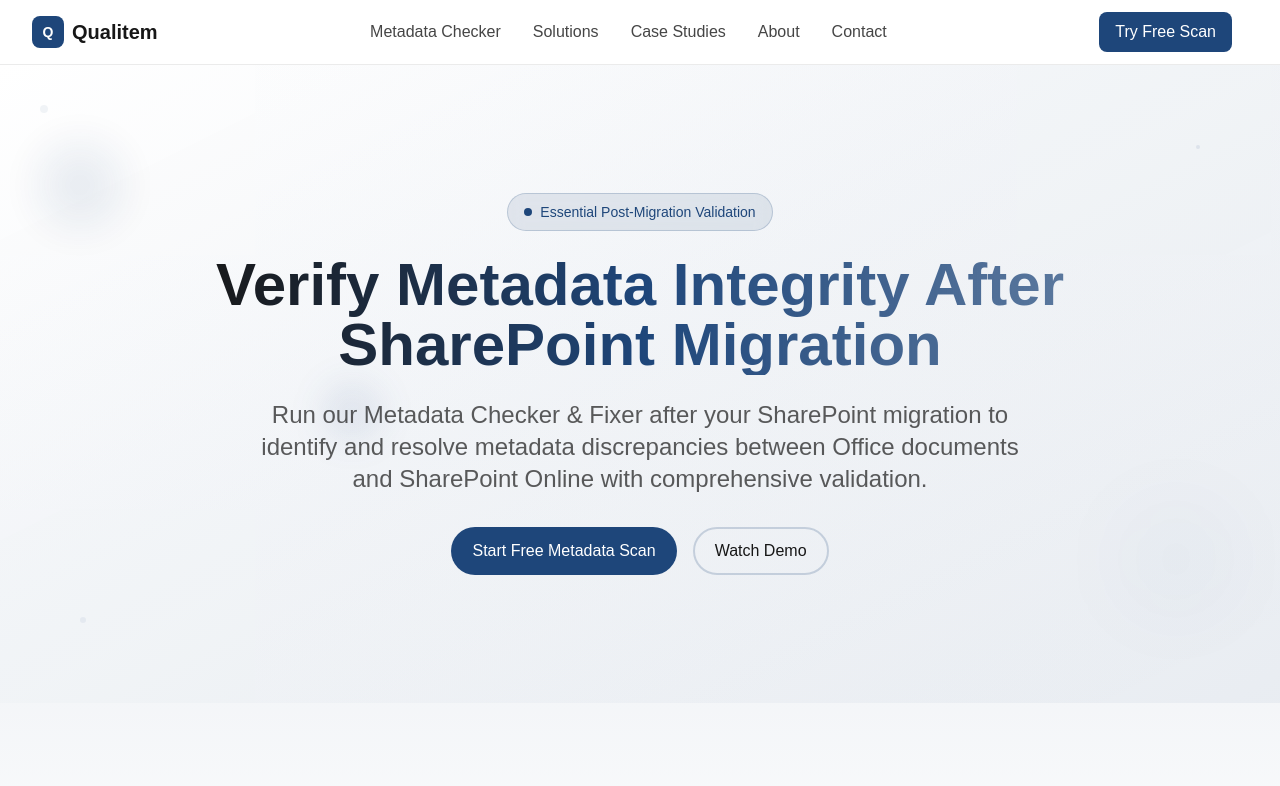
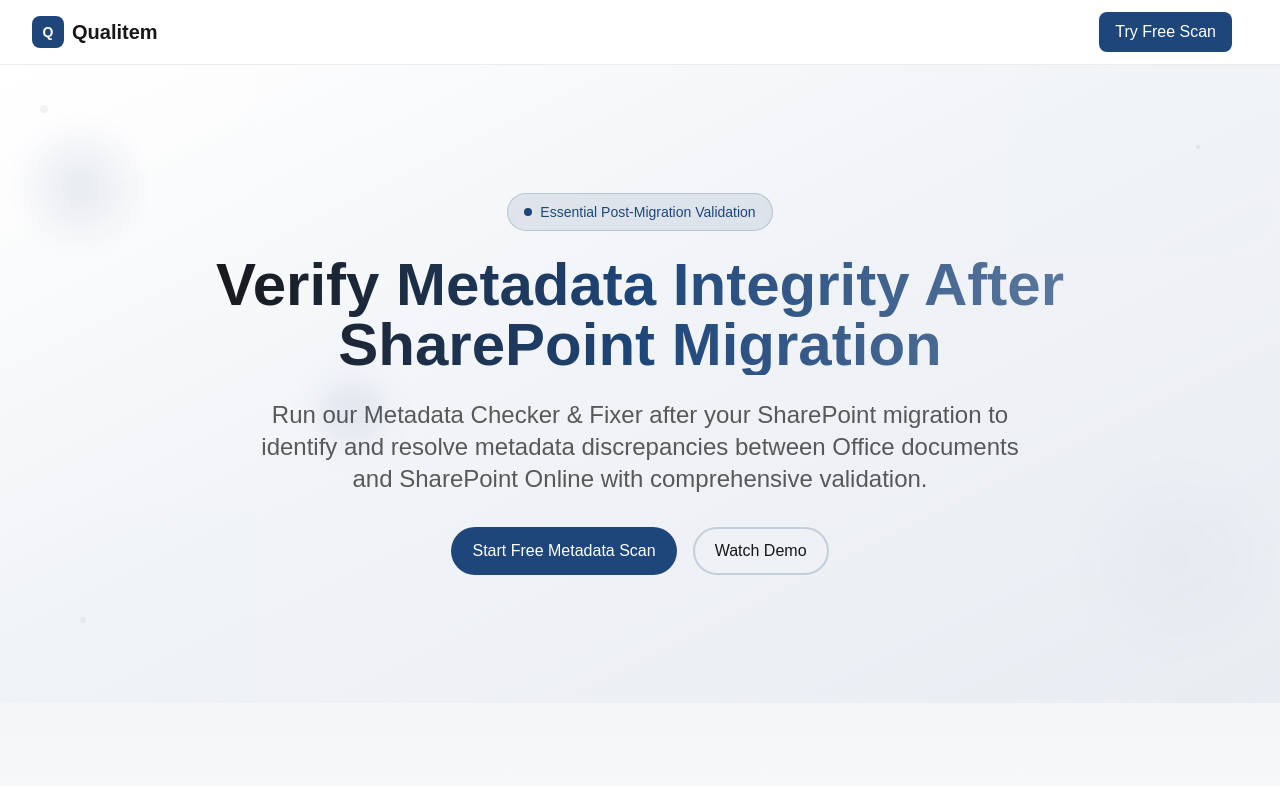
Before and after one commit to connectedsystemsau/qualitem-website, a Next.js app: page / in a window 1280 px wide. Shown: the top 786 px of the page. Built offline with nearby package versions, Linux system fonts and the light colour scheme.

Commit message:
runs locally too

```diff
--- a/package.json
+++ b/package.json
@@ -6,7 +6,8 @@
   "scripts": {
     "dev": "next dev --turbopack",
     "build": "next build --turbopack",
-    "start": "next start",
+    "start": "npx serve@latest out",
+    "preview": "npm run build && npm run start",
     "lint": "eslint",
     "export": "npm run build"
   },
--- a/src/app/layout.tsx
+++ b/src/app/layout.tsx
@@ -19,7 +19,7 @@
     default: "Qualitem - Post-Migration Metadata Validation for SharePoint",
     template: "%s | Qualitem"
   },
-  description: "Ensure perfect metadata integrity after SharePoint migrations. Our Metadata Checker & Fixer validates and repairs metadata discrepancies between Office documents and SharePoint Online after your migration is complete.",
+  description: "Ensure perfect metadata integrity after SharePoint migrations. Our Metadata Checker & Fixer validates and repairs metadata discrepancies between Office documents and SharePoint Online.",
   keywords: ["SharePoint metadata", "post-migration validation", "metadata integrity", "SharePoint migration", "document metadata validation", "migration verification", "SharePoint Online"],
   authors: [{ name: "Qualitem Team" }],
   creator: "Qualitem",
--- a/src/components/Header.tsx
+++ b/src/components/Header.tsx
@@ -15,7 +15,7 @@
 
           {/* Navigation */}
           <nav className="hidden md:flex items-center space-x-8">
-            <Link
+            {/* <Link
               href="/metadata-checker"
               className="text-foreground/80 hover:text-foreground transition-colors font-medium"
             >
@@ -44,7 +44,7 @@
               className="text-foreground/80 hover:text-foreground transition-colors font-medium"
             >
               Contact
-            </Link>
+            </Link> */}
           </nav>
 
           {/* CTA Button */}
```
